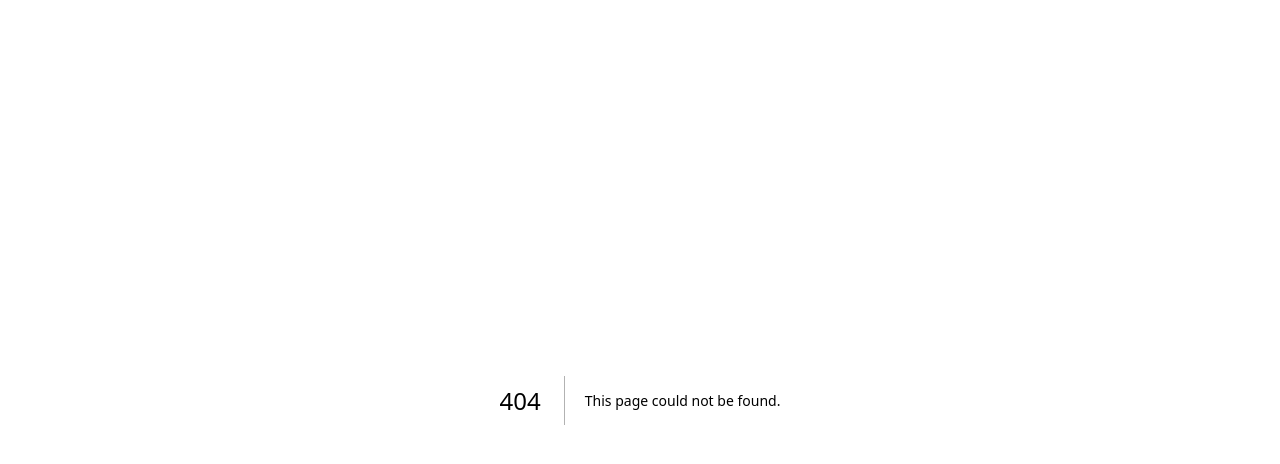
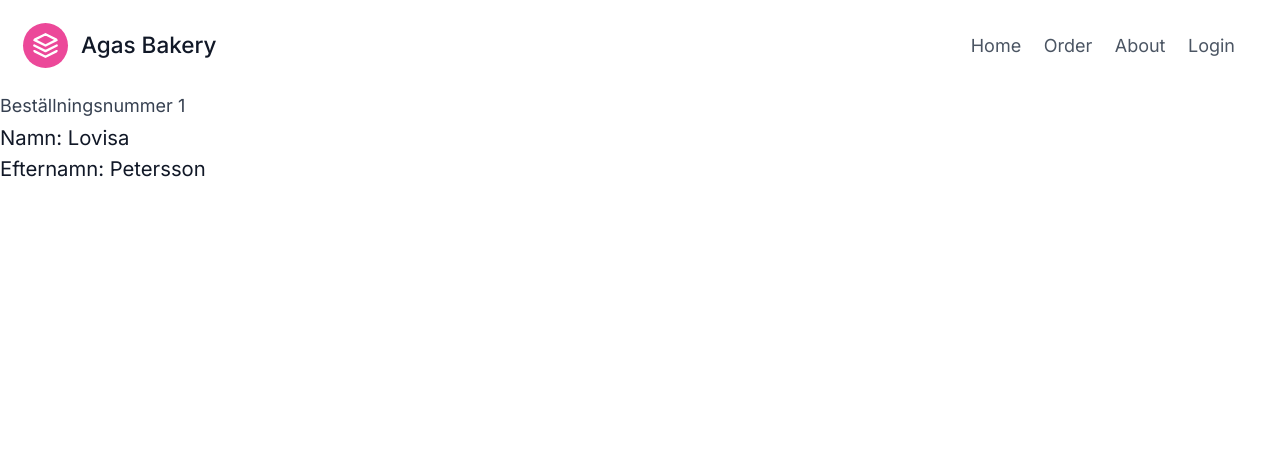
Before and after one commit to Hannahobote/1dv50e-agas-bakery, a Next.js app: page /order/cake/1 in a window 1280 px wide. Before the commit this address had no page. Shown: the top 464 px of the page. Built offline with nearby package versions, Linux system fonts and the light colour scheme.

Commit message:
view an order

```diff
--- a/_dummyData/cakeOrders.json
+++ b/_dummyData/cakeOrders.json
@@ -1,6 +1,6 @@
 [
   {
-    "id": 1,
+    "_id": 1,
     "name": "Lovisa",
     "surname": "Petersson",
     "phonenr": "073-100-100",
@@ -12,7 +12,7 @@
     "leveransdatum": "2024-05-02"
   },
   {
-    "id": 2,
+    "_id": 2,
     "name": "Lovisa",
     "surname": "Petersson",
     "phonenr": "073-100-100",
@@ -24,7 +24,103 @@
     "leveransdatum": "2024-05-02"
   },
   {
-    "id": 3,
+    "_id": 3,
+    "name": "Lovisa",
+    "surname": "Petersson",
+    "phonenr": "073-100-100",
+    "epost": "lovisa.petersson@gmail.com",
+    "leveransadress": "Malmögatan 2, 333 33 Malmö",
+    "taste": "Chokolad",
+    "filling": "Vanilj",
+    "design": "/cakes/cheesecake.png",
+    "leveransdatum": "2024-05-02"
+  },
+  {
+    "_id": 3,
+    "name": "Lovisa",
+    "surname": "Petersson",
+    "phonenr": "073-100-100",
+    "epost": "lovisa.petersson@gmail.com",
+    "leveransadress": "Malmögatan 2, 333 33 Malmö",
+    "taste": "Chokolad",
+    "filling": "Vanilj",
+    "design": "/cakes/cheesecake.png",
+    "leveransdatum": "2024-05-02"
+  },
+  {
+    "_id": 3,
+    "name": "Lovisa",
+    "surname": "Petersson",
+    "phonenr": "073-100-100",
+    "epost": "lovisa.petersson@gmail.com",
+    "leveransadress": "Malmögatan 2, 333 33 Malmö",
+    "taste": "Chokolad",
+    "filling": "Vanilj",
+    "design": "/cakes/cheesecake.png",
+    "leveransdatum": "2024-05-02"
+  },
+  {
+    "_id": 3,
+    "name": "Lovisa",
+    "surname": "Petersson",
+    "phonenr": "073-100-100",
+    "epost": "lovisa.petersson@gmail.com",
+    "leveransadress": "Malmögatan 2, 333 33 Malmö",
+    "taste": "Chokolad",
+    "filling": "Vanilj",
+    "design": "/cakes/cheesecake.png",
+    "leveransdatum": "2024-05-02"
+  },
+  {
+    "_id": 3,
+    "name": "Lovisa",
+    "surname": "Petersson",
+    "phonenr": "073-100-100",
+    "epost": "lovisa.petersson@gmail.com",
+    "leveransadress": "Malmögatan 2, 333 33 Malmö",
+    "taste": "Chokolad",
+    "filling": "Vanilj",
+    "design": "/cakes/cheesecake.png",
+    "leveransdatum": "2024-05-02"
+  },
+  {
+    "_id": 3,
+    "name": "Lovisa",
+    "surname": "Petersson",
+    "phonenr": "073-100-100",
+    "epost": "lovisa.petersson@gmail.com",
+    "leveransadress": "Malmögatan 2, 333 33 Malmö",
+    "taste": "Chokolad",
+    "filling": "Vanilj",
+    "design": "/cakes/cheesecake.png",
+    "leveransdatum": "2024-05-02"
+  },
+  {
+    "_id": 3,
+    "name": "Lovisa",
+    "surname": "Petersson",
+    "phonenr": "073-100-100",
+    "epost": "lovisa.petersson@gmail.com",
+    "leveransadress": "Malmögatan 2, 333 33 Malmö",
+    "taste": "Chokolad",
+    "filling": "Vanilj",
+    "design": "/cakes/cheesecake.png",
+    "leveransdatum": "2024-05-02"
+  },
+  {
+    "_id": 3,
+    "name": "Lovisa",
+    "surname": "Petersson",
+    "phonenr": "073-100-100",
+    "epost": "lovisa.petersson@gmail.com",
+    "leveransadress": "Malmögatan 2, 333 33 Malmö",
+    "taste": "Chokolad",
+    "filling": "Vanilj",
+    "design": "/cakes/cheesecake.png",
+    "leveransdatum": "2024-05-02"
+  },
+  {
+    "_id": 3,
     "name": "Lovisa",
     "surname": "Petersson",
     "phonenr": "073-100-100",
--- a/app/admin/page.js
+++ b/app/admin/page.js
@@ -1,9 +1,38 @@
+"use client"
 import React from 'react'
+import Cookies from 'js-cookie';
+import { useRouter } from 'next/navigation';
+import { useEffect, useState } from 'react';
+import MyNavBar from '../components/MyNavBar';
+import cakeOrders from '../../_dummyData/cakeOrders.json'
+import CakeOrderComponent from '../components/CakeOrderCard';
 
-export default function adminpanel() {
+
+export default function AdminPage() {
+  const router = useRouter();
+  const [user, setUser] = useState(null);
+
+  useEffect(() => {
+    const cookieUser = Cookies.get('user');
+    console.log(cookieUser);
+    if (cookieUser === undefined) {
+      router.push('../login');
+    } else {
+      setUser(cookieUser);
+    }
+  }, []);
+
+  console.log(cakeOrders)
   return (
-    <div>
-      adminpanel
+    <div class="container px-5 py-24 mx-auto bg-white">
+      <MyNavBar/>
+      <div class="-my-8 divide-y-2 divide-gray-100">
+        <h1>cake order</h1>
+        {cakeOrders.map(cakeOrder => (
+          <CakeOrderComponent cakeOrderData={cakeOrder} />
+        ))}
+      </div>
+
     </div>
   )
 }
--- /dev/null
+++ b/app/components/CakeOrderCard.js
@@ -0,0 +1,27 @@
+import React from "react"
+import Link from "next/link"
+
+export default function CakeOrderCard({ cakeOrderData }) {
+  return (
+    <div>
+      <div class="py-8 flex flex-wrap md:flex-nowrap">
+        <div class="md:w-64 md:mb-0 mb-6 flex-shrink-0 flex flex-col">
+          <span class="font-semibold title-font text-gray-700">CAKE</span>
+          <span class="mt-1 text-gray-500 text-sm">{cakeOrderData.leveransdatum}</span>
+        </div>
+        <div class="md:flex-grow">
+
+          <h2 class="text-2xl font-medium text-gray-900 title-font mb-2">{cakeOrderData.name} {cakeOrderData.surname}</h2>
+
+          <Link href={`../order/cake/${cakeOrderData._id}`} class="text-pink-500 inline-flex items-center mt-4">Se beställning
+            <svg class="w-4 h-4 ml-2" viewBox="0 0 24 24" stroke="currentColor" stroke-width="2" fill="none" stroke-linecap="round" stroke-linejoin="round">
+              <path d="M5 12h14"></path>
+              <path d="M12 5l7 7-7 7"></path>
+            </svg>
+          </Link>
+
+        </div>
+      </div>
+    </div>
+  )
+}
--- /dev/null
+++ b/app/components/StyledP.js
@@ -0,0 +1,9 @@
+import React from 'react'
+
+export default function StyledP({text}) {
+  return (
+    <div>
+      <p class="text-gray-900 bg-white body-font overflow-hidden text-lg" >{text}</p>
+    </div>
+  )
+}
--- /dev/null
+++ b/app/order/cake/[id]/page.js
@@ -0,0 +1,20 @@
+"use client"
+import MyNavBar from '@/app/components/MyNavBar'
+import StyledP from '@/app/components/StyledP'
+import { useRouter } from 'next/navigation'
+import React from 'react'
+import cakeOrders from "../../../../_dummyData/cakeOrders.json"
+
+export default function oneCakeOrder({ params }) {
+  const router = useRouter()
+  const order = cakeOrders.find((cake) => cake._id = params.id)
+  return (
+    <div className='bg-white text-gray-700'>
+      <MyNavBar />
+      <p>Beställningsnummer {params.id}</p>
+      <StyledP text={`Namn: ${order.name}`} />
+      <StyledP text={`Efternamn: ${order.surname}`} />
+
+    </div>
+  )
+}
```
